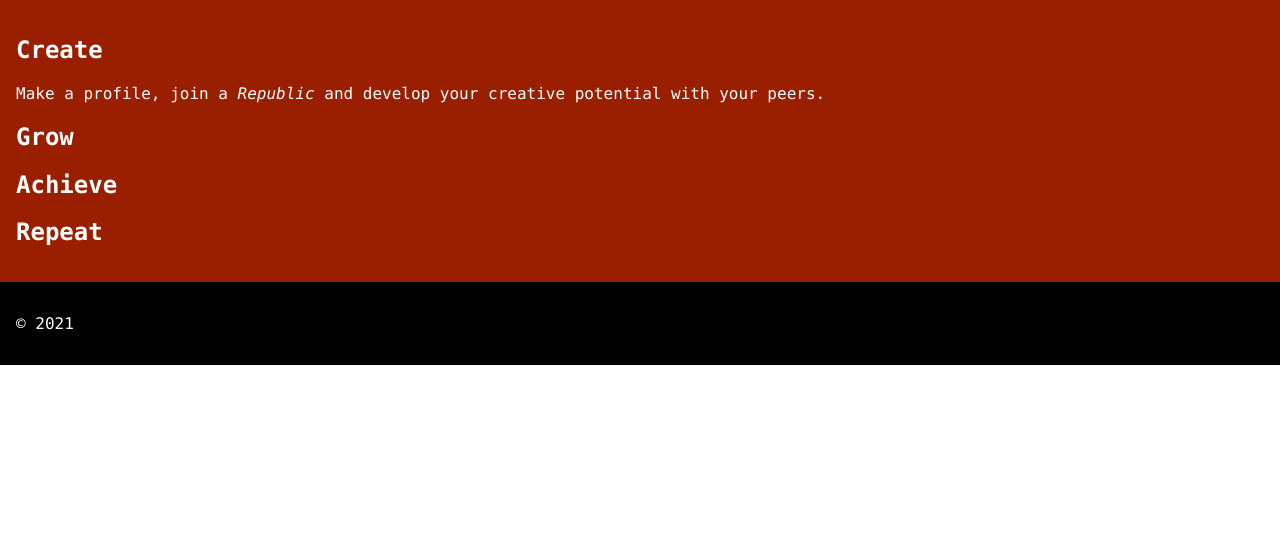
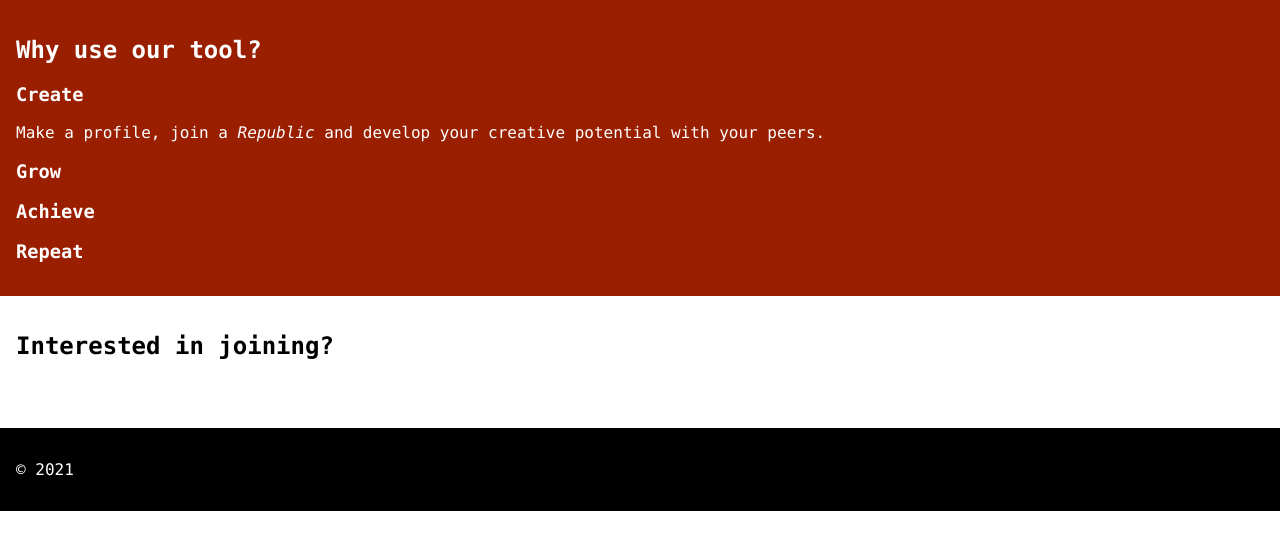
Before and after one commit to herbeeg/aotnr-web, a Flask app: page / in a window 1280 px wide. Shown: the part 196-746 px from the top of the page. Run offline with Flask 2, Linux system fonts and the light colour scheme.

Commit message:
Add homepage article selectors and begin styling full width containers

```diff
--- a/static/base.css
+++ b/static/base.css
@@ -34,10 +34,21 @@ nav ul li a:visited {
     color: rgb(0, 0, 0);
 }
 
-main.container {
+main.container article {
+    padding: 1em;
+}
+
+main.container #about {
     color: rgb(255, 255, 255);
     background-color: rgb(153, 31, 0);
-    padding: 1em;
+}
+
+main.container #register {
+
+}
+
+main.container #contact {
+
 }
 
 footer {
--- a/templates/index.html
+++ b/templates/index.html
@@ -1,13 +1,23 @@
 {% extends "base.html" %}
 
 {% block content %}
-    <article>
-        <h2>Create</h2>
+    <article id="about">
+        <h2>Why use our tool?</h2>
+        <h3>Create</h3>
         <p>
             Make a profile, join a <i>Republic</i> and develop your creative potential with your peers.
         </p>
-        <h2>Grow</h2>
-        <h2>Achieve</h2>
-        <h2>Repeat</h2>
+        <h3>Grow</h3>
+        <h3>Achieve</h3>
+        <h3>Repeat</h3>
+    </article>
+    <article id="register">
+        <h2>Interested in joining?</h2>
+        <p>
+
+        </p>
+    </article>
+    <article id="contact">
+
     </article>
 {% endblock content %}
```
